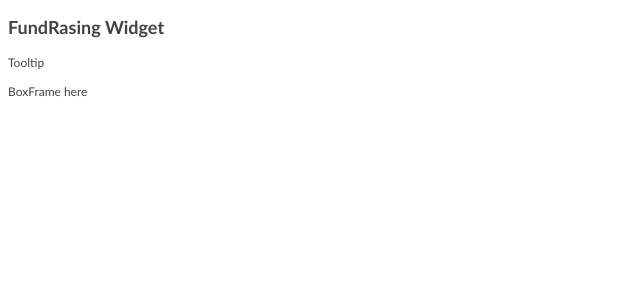
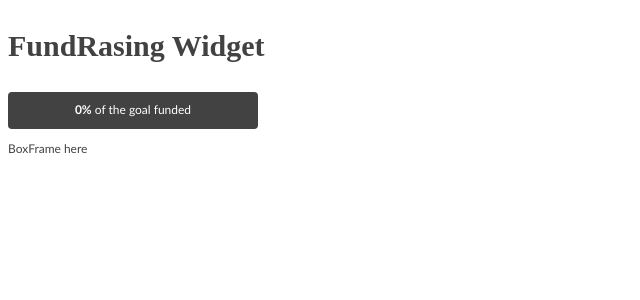
Before and after one commit to GiorgosTagkoulis/fundRaiser, a React (Create React App) app in the folder client/: page / in a window 1280 px wide. Shown: the top 300 px of the page, without its empty margins (0-640 px from the left). Built offline with nearby package versions, Linux system fonts and the light colour scheme; no server answers.

Commit message:
enabled CORS for the server, added config for the client with url to fetch data, work on client

```diff
--- a/client/src/App.js
+++ b/client/src/App.js
@@ -2,17 +2,31 @@ import React, { Component } from "react";
 import Header from "./Components/Header";
 import BoxFrame from "./Components/BoxFrame";
 import Tooltip from "./Components/Tooltip";
+import { API_URL } from "./config";
 import "./App.css";
 
 class App extends Component {
-  state = {};
+  state = {
+    sum: 0
+  };
+
+  componentDidMount() {
+    const endpoint = `${API_URL}/funds`;
+    this.fetchItems(endpoint);
+  }
+
+  fetchItems = endpoint => {
+    fetch(endpoint)
+      .then(res => res.json())
+      .then(res => this.setState({ sum: res.sum }));
+  };
 
   render() {
     return (
       <div>
         <Header />
-        <Tooltip />
-        <BoxFrame />
+        <Tooltip sum={this.state.sum} />
+        <BoxFrame sum={this.state.sum} />
       </div>
     );
   }
--- a/client/src/Components/Header.js
+++ b/client/src/Components/Header.js
@@ -1,7 +1,14 @@
 import React from "react";
+import styled from "styled-components";
+
+const Title = styled.h2`
+  font-family: "rooney-web", "AmericanTypewriter", Rockwell, serif;
+  font-size: 2.5em;
+  font-weight: bold;
+`;
 
 const Header = () => {
-  return <h2>FundRasing Widget</h2>;
+  return <Title>FundRasing Widget</Title>;
 };
 
 export default Header;
--- a/client/src/Components/Tooltip.js
+++ b/client/src/Components/Tooltip.js
@@ -1,7 +1,22 @@
 import React from "react";
+import styled from "styled-components";
 
-const Tooltip = () => {
-  return <p>Tooltip</p>;
+const Wrapper = styled.div`
+  color: #fff;
+  background-color: #424242;
+  padding: 10px 0;
+  border-radius: 4px;
+  width: 250px;
+  margin-bottom: 10px;
+  text-align: center;
+`;
+
+const Tooltip = props => {
+  return (
+    <Wrapper>
+      <strong id="fundraise_remainingText">0%</strong> of the goal funded
+    </Wrapper>
+  );
 };
 
 export default Tooltip;
--- /dev/null
+++ b/client/src/config.js
@@ -0,0 +1,3 @@
+const API_URL = "http://localhost:8080";
+
+export { API_URL };
```
